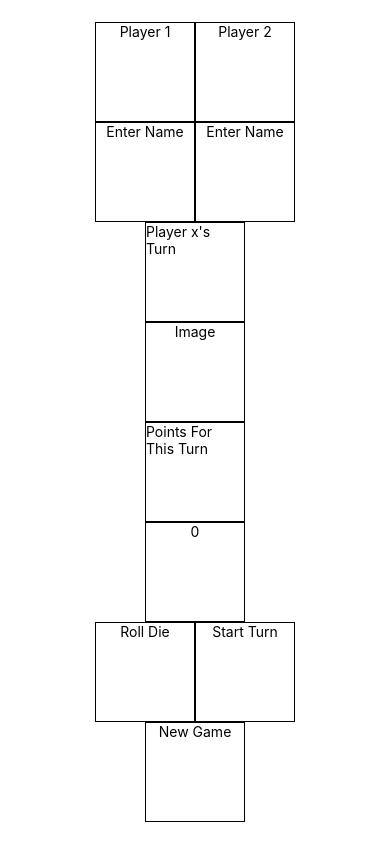
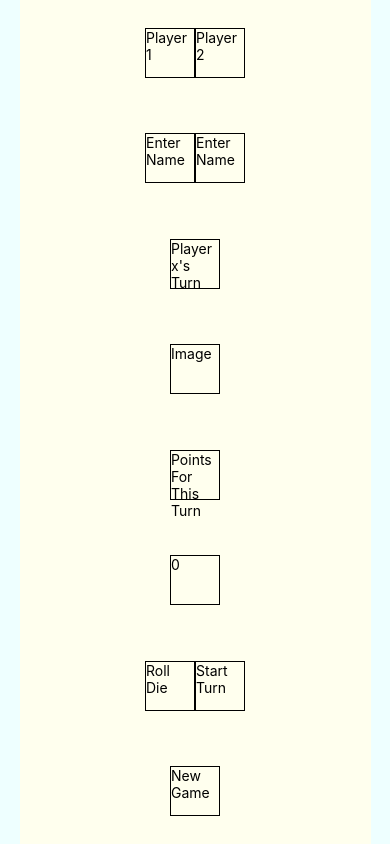
Before and after one commit to LaneGeek/PigReactNative, a React Native app: screen / in a window 390 px wide. Built offline with nearby package versions, Linux system fonts and the light colour scheme.

Commit message:
Still working on layout.

```diff
--- a/App.js
+++ b/App.js
@@ -4,6 +4,7 @@ import {StyleSheet, Text, View} from 'react-native';
 const App = () => {
     return (
         <View style={styles.container}>
+            <View style={styles.gameBox}>
                 <View style={styles.row}>
                     <View style={styles.box}><Text>Player 1</Text></View>
                     <View style={styles.box}><Text>Player 2</Text></View>
@@ -32,24 +33,35 @@ const App = () => {
                     <View style={styles.box}><Text>New Game</Text></View>
                 </View>
             </View>
+        </View>
     );
 };
 
 const styles = StyleSheet.create({
     container: {
         flex: 1,
-        backgroundColor: '#fff',
+        backgroundColor: '#eff',
         alignItems: 'center',
         justifyContent: 'center'
     },
+    gameBox: {
+        flex: 1,
+        backgroundColor: '#ffe',
+        alignItems: 'center',
+        justifyContent: 'space-between',
+        width: '90%',
+        height: 100
+    },
     row: {
-        flexDirection: "row"
+        flex: 1,
+        flexDirection: 'row',
+        alignItems: 'center',
+        justifyContent: 'flex-start'
     },
     box: {
-        width: 100,
-        height: 100,
-        borderWidth: 1,
-        alignItems: 'center'
+        width: 50,
+        height: 50,
+        borderWidth: 1
     }
 });
 
```
Lines whose indentation alone changed are shown as unchanged.
